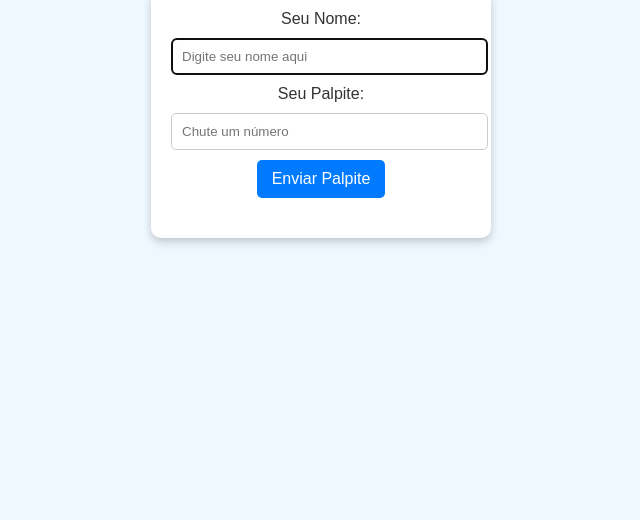
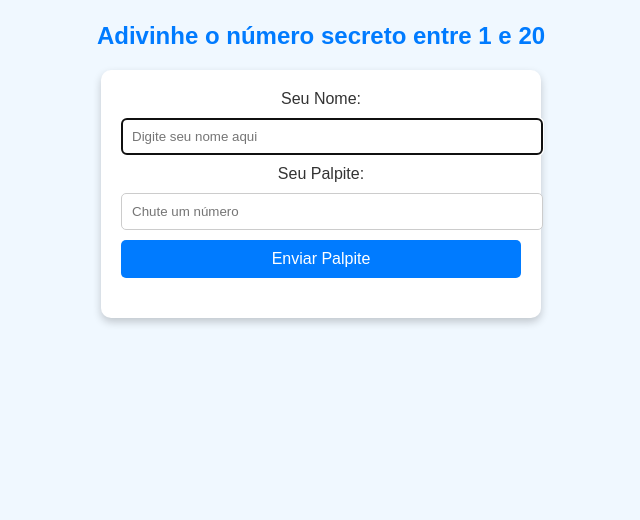
Before and after one commit to lj1981/Jogo_Adivinho, a plain HTML site: page index.html in a window 1280 px wide. Shown: the part 280-800 px from the top of the page, without its empty margins (319-959 px from the left). Drawn offline with Linux system fonts and the light colour scheme.

Commit message:
Update index.html

```diff
--- a/index.html
+++ b/index.html
@@ -13,11 +13,17 @@
       flex-direction: column;
       align-items: center;
       justify-content: center;
-      height: 80vh;
+      height: 100vh; /* Ajusta para toda a altura da tela */
       margin: 0;
+      padding: 0;
     }
     h1 {
       color: #007BFF;
+      font-size: 2rem; /* Tamanho de fonte adaptável */
+    }
+    h2 {
+      color: #007BFF;
+      font-size: 1.5rem;
     }
     .game-container {
       background: #ffffff;
@@ -26,14 +32,14 @@
       padding: 20px;
       text-align: center;
       width: 90%;
-      max-width: 300px;
+      max-width: 400px; /* Largura máxima para telas maiores */
     }
     input {
       margin: 10px 0;
       padding: 10px;
       border: 1px solid #ccc;
       border-radius: 5px;
-      width: calc(100% - 5px);
+      width: 100%; /* Garante que o campo ocupe toda a largura disponível */
     }
     button {
       padding: 10px 15px;
@@ -43,6 +49,7 @@
       color: #ffffff;
       font-size: 16px;
       cursor: pointer;
+      width: 100%; /* Botão ocupa toda a largura */
     }
     button:hover {
       background-color: #0056b3;
@@ -51,6 +58,7 @@
       margin-top: 20px;
       font-size: 18px;
     }
+
     /* Remove as setas do input tipo number */
     input[type="number"]::-webkit-inner-spin-button,
     input[type="number"]::-webkit-outer-spin-button {
@@ -59,13 +67,30 @@
     }
 
     input[type="number"] {
-      -moz-appearance: textfield; /* Para navegadores baseados em Firefox */
+      -moz-appearance: textfield;
+    }
+
+    /* Media Queries para telas menores */
+    @media (max-width: 600px) {
+      h1 {
+        font-size: 1.8rem;
+      }
+      h2 {
+        font-size: 1.3rem;
+      }
+    }
+
+    /* Media Queries para telas grandes */
+    @media (min-width: 1200px) {
+      .game-container {
+        width: 50%;
+      }
     }
   </style>
 </head>
 <body>
   <h1>Jogo de Adivinhação</h1>
-  <h2>Adivinhe o numero secreto entre 1 e 20</h2>
+  <h2>Adivinhe o número secreto entre 1 e 20</h2>
   <div class="game-container">
     <label for="name">Seu Nome:</label>
     <input type="text" id="name" placeholder="Digite seu nome aqui" autofocus>
```
